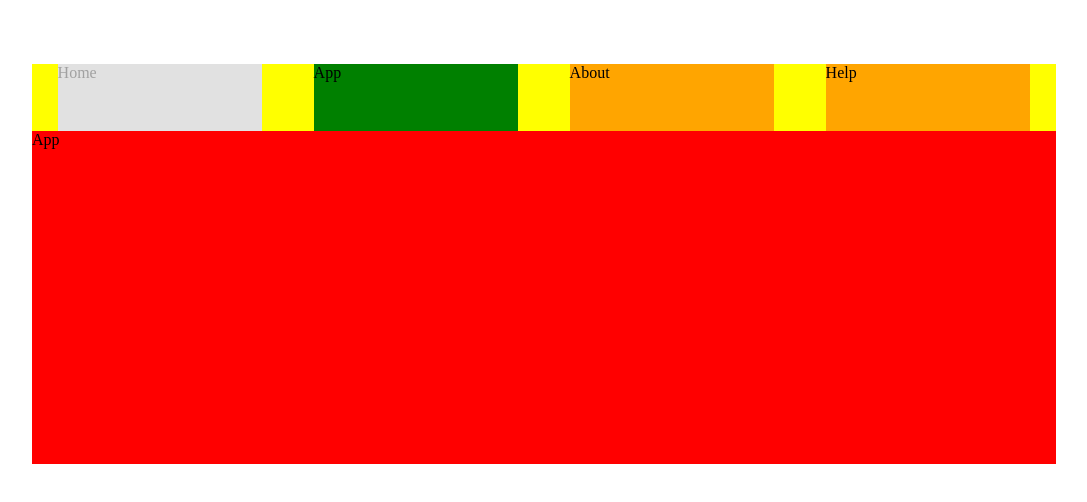
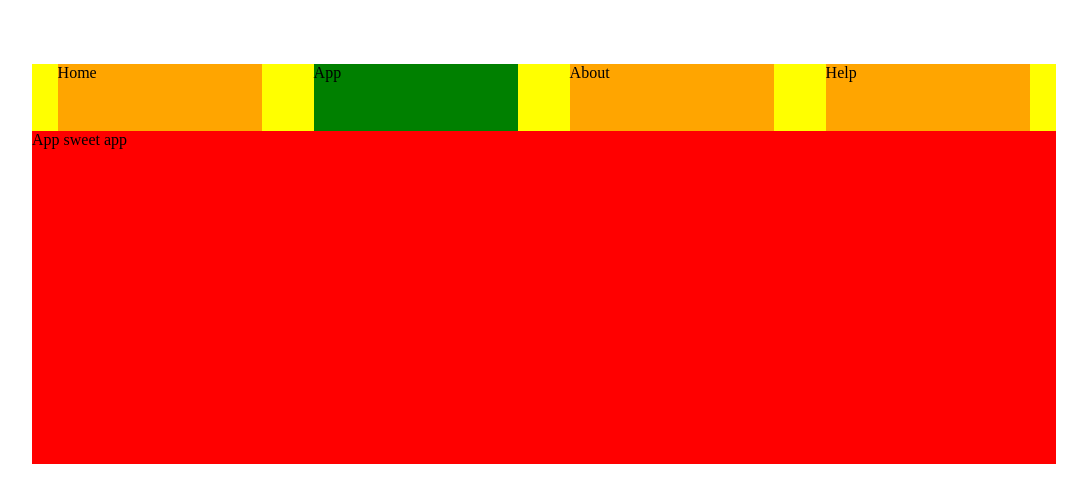
Before and after one commit to shihabus/advanced-react-patterns-ryan, a React (Create React App) app: page / in a window 1280 px wide. Shown: the top 502 px of the page, without its empty margins (96-1183 px from the left). Built offline with nearby package versions, Linux system fonts and the light colour scheme.

Commit message:
Compound components with context: starting

```diff
--- a/src/App.js
+++ b/src/App.js
@@ -26,27 +26,23 @@ const tabs = [
   }
 ];
 
-const DataTab = props => {
-  const { tabs, disabledTabs } = props;
-  return (
-    <Tabs>
-      <TabsList>
-        {tabs.map((tab, idx) => (
-          <Tab disabled={disabledTabs.includes(idx)}>{tab.label}</Tab>
-        ))}
-      </TabsList>
-      <TabPanels>
-        {tabs.map(tab => (
-          <TabPanel>{tab.content}</TabPanel>
-        ))}
-      </TabPanels>
-    </Tabs>
-  );
-};
 export default function App() {
   return (
     <AppContainer>
-      <DataTab tabs={tabs} disabledTabs={[0]} />
+      <Tabs>
+        <TabsList>
+          <Tab>Home</Tab>
+          <Tab>App</Tab>
+          <Tab>About</Tab>
+          <Tab>Help</Tab>
+        </TabsList>
+        <TabPanels>
+          <TabPanel>Home sweet home</TabPanel>
+          <TabPanel>App sweet app</TabPanel>
+          <TabPanel>About sweet about</TabPanel>
+          <TabPanel>Help sweet help</TabPanel>
+        </TabPanels>
+      </Tabs>
     </AppContainer>
   );
 }
```
